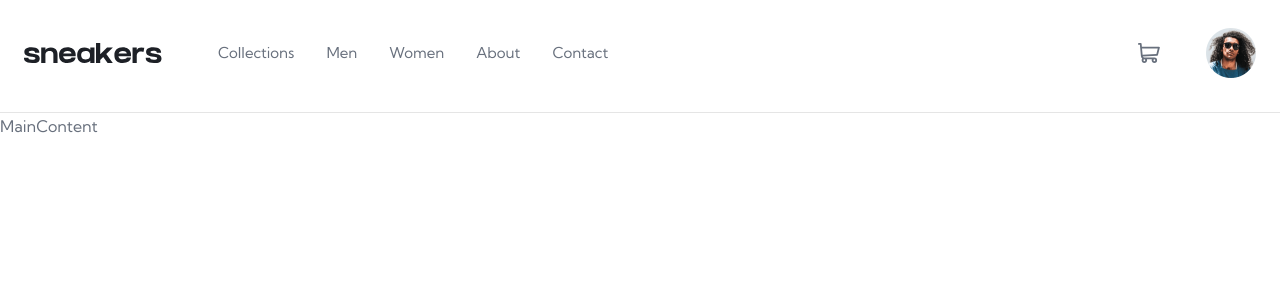
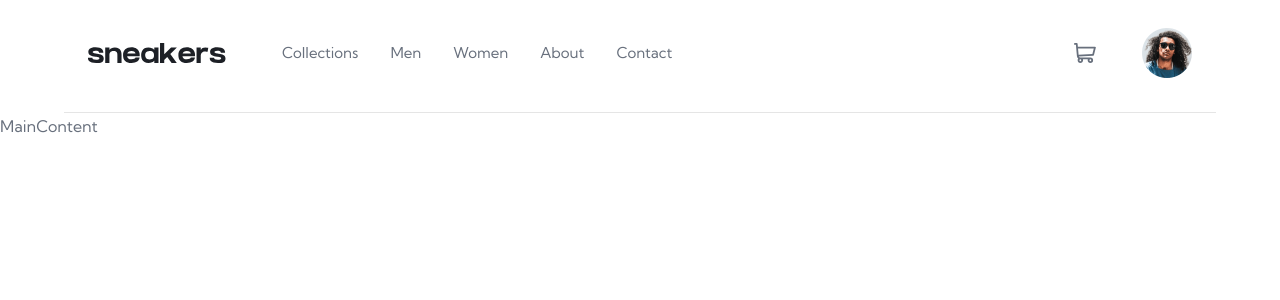
Before and after one commit to Tyzer33/Ecommerce-product-page, a React (Vite) app: page / in a window 1280 px wide. Shown: the top 300 px of the page. Built offline with nearby package versions, Linux system fonts and the light colour scheme; the HTML template or start-up script is replaced by a standard one.

Commit message:
feat: add margin desktop to Header

```diff
--- a/src/components/Header/Header.tsx
+++ b/src/components/Header/Header.tsx
@@ -9,7 +9,7 @@ function Header() {
   const { isBelowLg, isAboveLg } = useBreakpoint('lg')
 
   return (
-    <header className="lg:border-main lg:border-b-1 flex items-center px-6 pb-6 pt-5 lg:pb-[2.125rem] lg:pt-7">
+    <header className="lg:mx-desktop flex items-center px-6 pb-6 pt-5 lg:border-b-1 lg:border-main lg:pb-[2.125rem] lg:pt-7">
       {isBelowLg && <NavMenuButton />}
       <img src={logo} alt="Company logo" />
       {isAboveLg && <NavLinks type="header" />}
```
